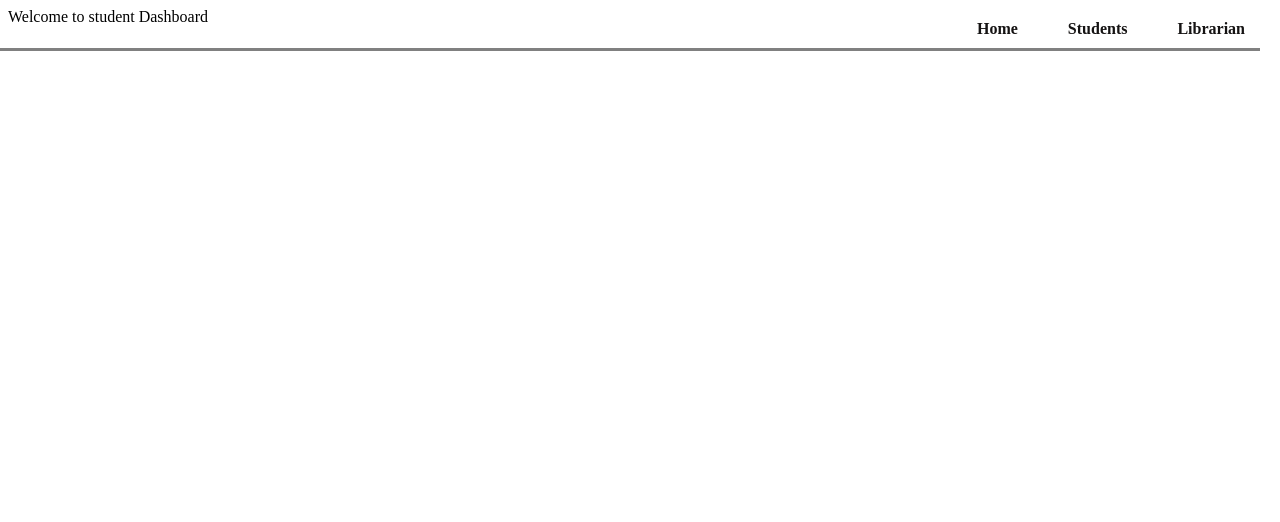
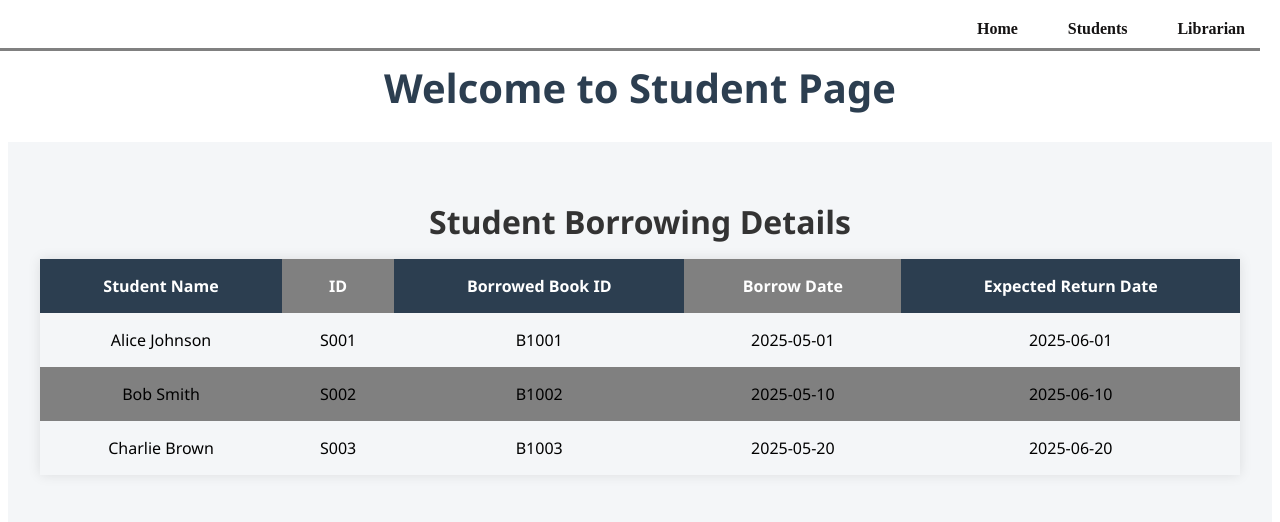
Before and after one commit to krishnacfrt/Library-Management-System, a React (Vite) app in the folder UI/: page /students in a window 1280 px wide. Shown: the top 522 px of the page. Built offline with nearby package versions, Linux system fonts and the light colour scheme.

Commit message:
student-dashboard-table

```diff
--- a/UI/src/Components/StudentDashboard.jsx
+++ b/UI/src/Components/StudentDashboard.jsx
@@ -1,11 +1,31 @@
 import React from "react";
+import StudentTable from "./StudentTable";
 
-function StudentDashbaord(){
-    return (
-        <div>
-            Welcome to student Dashboard
-        </div>
-    )
+function StudentDashbaord() {
+  const headingStyle = {
+    textAlign: "center",
+    marginTop: "60px",
+    fontSize: "2.5rem",
+    fontWeight: "bold",
+    color: "#2c3e50",
+    fontFamily: "Segoe UI, Tahoma, Geneva, Verdana, sans-serif",
+    animation: "fadeIn 1s ease-in-out",
+  };
+
+  const containerStyle = {
+    animation: "fadeIn 1s ease-in-out",
+  };
+
+  return (
+    <>
+      <div style={containerStyle}>
+        <h1 style={headingStyle}>Welcome to Student Page</h1>
+      </div>
+      <div>
+        <StudentTable />
+      </div>
+    </>
+  );
 }
 
 export default StudentDashbaord;
--- /dev/null
+++ b/UI/src/Components/StudentTable.jsx
@@ -0,0 +1,58 @@
+import React from 'react';
+import '../Css/StudentTable.css';
+
+const StudentTable = () => {
+  const data = [
+    {
+      name: 'Alice Johnson',
+      id: 'S001',
+      bookId: 'B1001',
+      borrowDate: '2025-05-01',
+      returnDate: '2025-06-01',
+    },
+    {
+      name: 'Bob Smith',
+      id: 'S002',
+      bookId: 'B1002',
+      borrowDate: '2025-05-10',
+      returnDate: '2025-06-10',
+    },
+    {
+      name: 'Charlie Brown',
+      id: 'S003',
+      bookId: 'B1003',
+      borrowDate: '2025-05-20',
+      returnDate: '2025-06-20',
+    },
+  ];
+
+  return (
+    <div className="student-table-container">
+      <h2 className="title">Student Borrowing Details</h2>
+      <table className="student-table">
+        <thead>
+          <tr>
+            <th>Student Name</th>
+            <th>ID</th>
+            <th>Borrowed Book ID</th>
+            <th>Borrow Date</th>
+            <th>Expected Return Date</th>
+          </tr>
+        </thead>
+        <tbody>
+          {data.map((student, idx) => (
+            <tr key={idx}>
+              <td>{student.name}</td>
+              <td>{student.id}</td>
+              <td>{student.bookId}</td>
+              <td>{student.borrowDate}</td>
+              <td>{student.returnDate}</td>
+            </tr>
+          ))}
+        </tbody>
+      </table>
+    </div>
+  );
+};
+
+export default StudentTable;
--- /dev/null
+++ b/UI/src/Css/StudentTable.css
@@ -0,0 +1,73 @@
+/* src/styles/StudentTable.css */
+
+.student-table-container {
+  padding: 2rem;
+  font-family: 'Segoe UI', Tahoma, Geneva, Verdana, sans-serif;
+  background: #f4f6f8;
+  min-height: 100vh;
+}
+
+.title {
+  text-align: center;
+  margin-bottom: 1rem;
+  font-size: 2rem;
+  color: #333;
+  animation: fadeInDown 0.6s ease-out;
+}
+
+.student-table {
+  width: 100%;
+  border-collapse: collapse;
+  box-shadow: 0 0 12px rgba(0, 0, 0, 0.1);
+  animation: fadeInUp 0.8s ease-in;
+  overflow-x: auto;
+}
+
+.student-table th,
+.student-table td {
+  padding: 1rem;
+  text-align: center;
+  transition: background-color 0.3s ease;
+}
+
+.student-table tr:nth-child(even) {
+  background-color: #f9f9f9;
+}
+
+.student-table tr:hover {
+  background-color: #e0f7fa;
+}
+
+/* Alternate columns with grey background */
+.student-table tr:nth-child(even),
+.student-table th:nth-child(even) {
+  background-color: grey;
+}
+
+.student-table th {
+  background-color: #2c3e50;
+  color: white;
+}
+
+/* Animation effects */
+@keyframes fadeInDown {
+  from {
+    opacity: 0;
+    transform: translateY(-15px);
+  }
+  to {
+    opacity: 1;
+    transform: translateY(0);
+  }
+}
+
+@keyframes fadeInUp {
+  from {
+    opacity: 0;
+    transform: translateY(15px);
+  }
+  to {
+    opacity: 1;
+    transform: translateY(0);
+  }
+}
```
